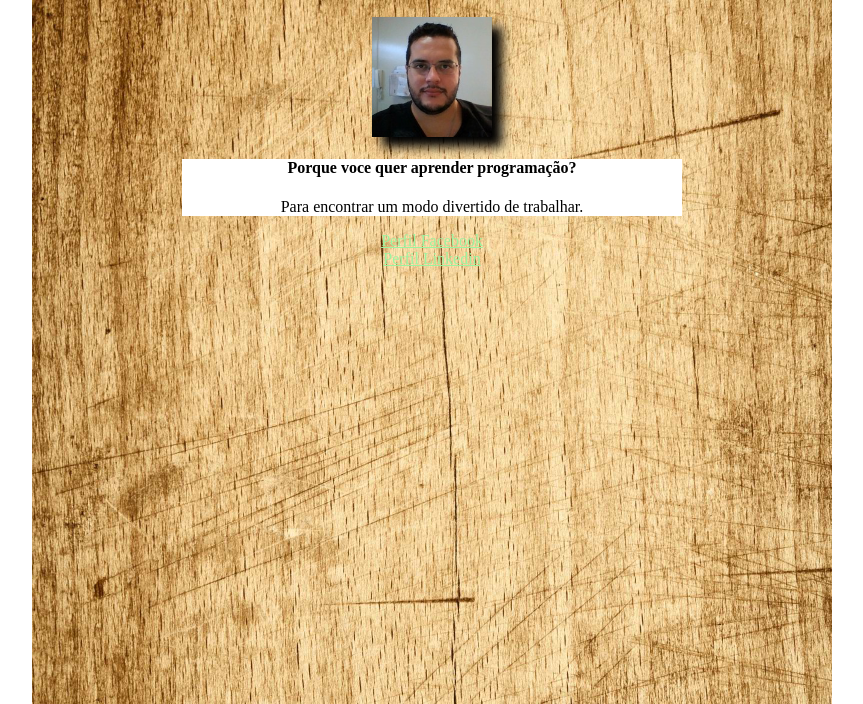
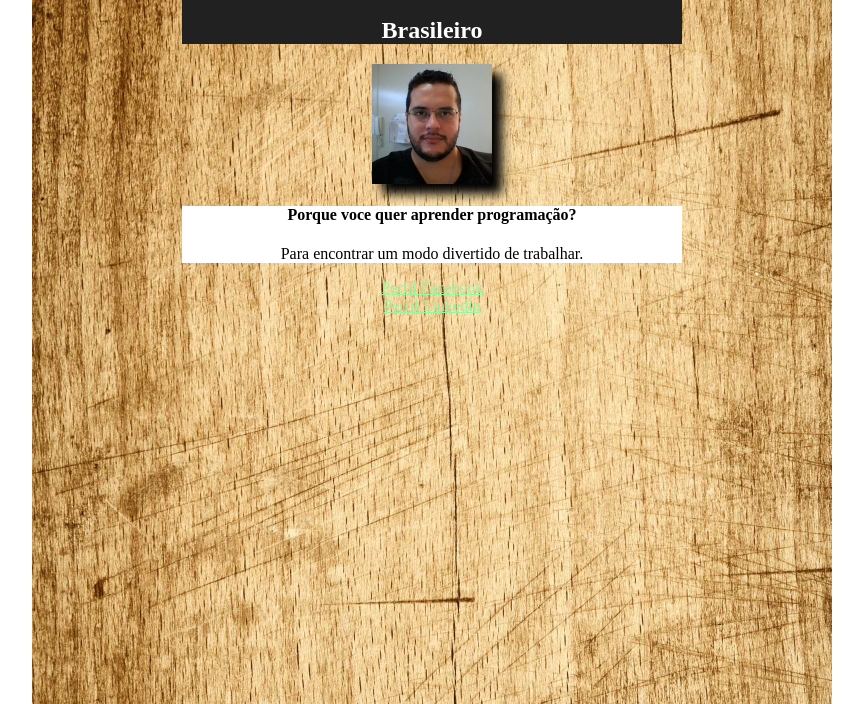
Before and after one commit to gustavoborges25/uds-trainee-aula-1, a plain HTML site: page index.html in a window 1280 px wide. Shown: the part 96-800 px from the top of the page, without its empty margins (208-1071 px from the left). Drawn offline with Linux system fonts and the light colour scheme.

Commit message:
Inserindo pais de nascimento

```diff
--- a/index.html
+++ b/index.html
@@ -81,6 +81,7 @@
         <div class="informacao-pessoal">
           <h1>Gustavo Borges de Camargo</h1>
           <h2>27 anos</h2>
+          <h2>Brasileiro</h2>
         </div>
 
         <div class="imagem">
@@ -101,7 +102,4 @@
         </div>
       </div>
 
-
-
-
 </html>
```
